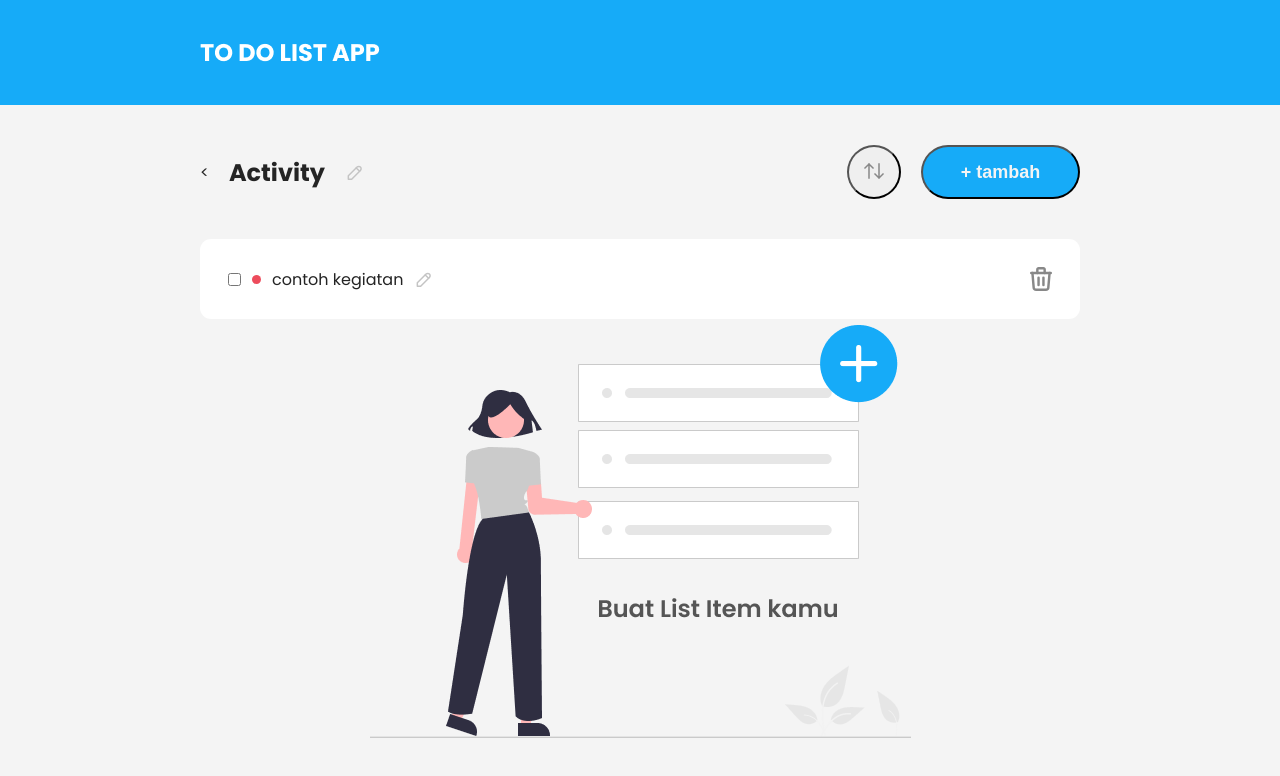
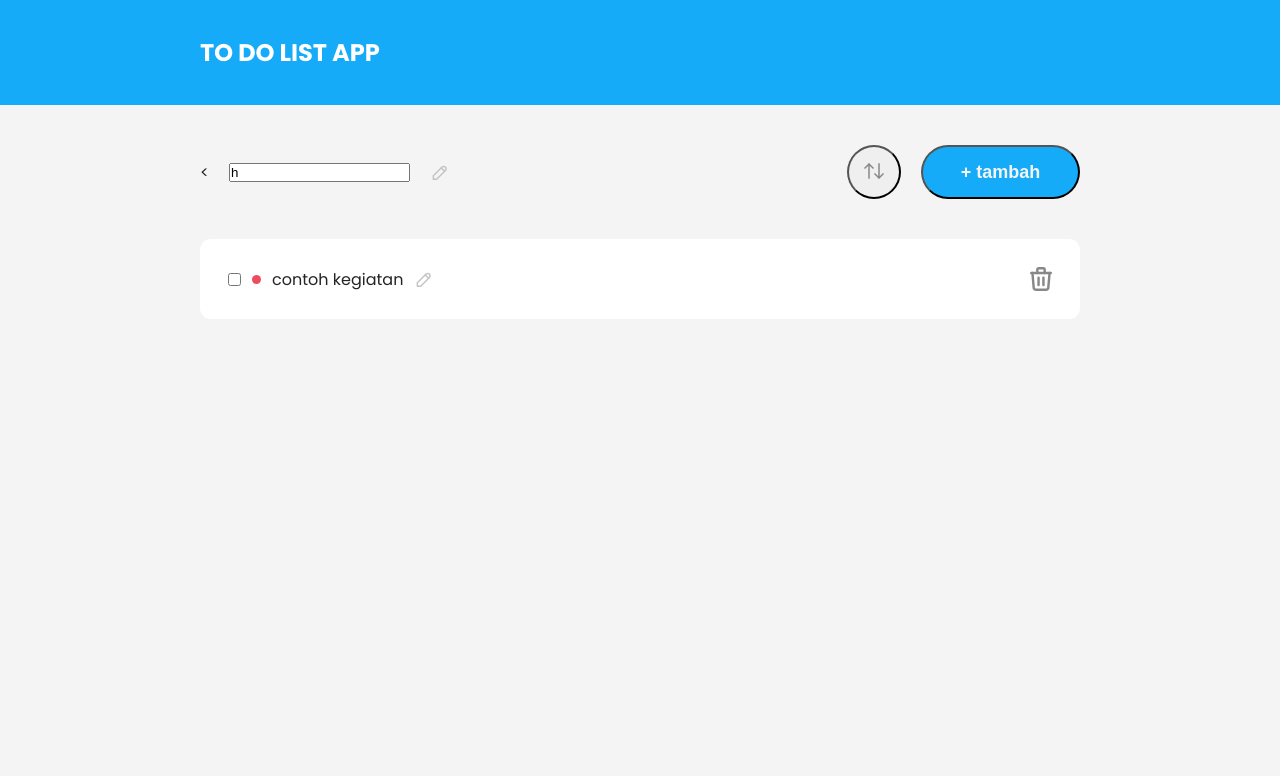
Before and after one commit to ayyubnurumi/tdl-react-devcode, a React (Vite) app: page /item-list/1 in a window 1280 px wide. Shown: the top 776 px of the page. Built offline with nearby package versions, Linux system fonts and the light colour scheme.

Commit message:
update act title

```diff
--- a/src/App.jsx
+++ b/src/App.jsx
@@ -36,7 +36,9 @@
             setShow, data, setData
           }}
         >
-          <RouterProvider router={router} />
+          <ActivityData.Provider value={{}}>
+            <RouterProvider router={router} />
+          </ActivityData.Provider>
         </ControlFlow.Provider>
       </main>
     </>
--- a/src/pages/Dasboard.jsx
+++ b/src/pages/Dasboard.jsx
@@ -6,7 +6,7 @@
 import { ActivityData, ControlFlow } from "../App";
 
 export const Dasboard = () => {
-  const {data, setData} = useContext(ControlFlow);
+  const {data, setData, setIsActivity} = useContext(ControlFlow);
 
   const addActivity = useCallback(() => {
     activity.createActivity(setData);
@@ -14,7 +14,8 @@
 
   useEffect(() => {
     activity.getActivity(setData);
-  }, [setData]);
+    setIsActivity(true)
+  }, [setData, setIsActivity]);
 
   return (
     <>
--- a/src/pages/ItemList.jsx
+++ b/src/pages/ItemList.jsx
@@ -1,25 +1,32 @@
-import { useState } from "react";
+import { useContext, useState } from "react";
 import edit from "../assets/icon-edit-p.4ebec345.svg";
 import emptyTodo from "../assets/todo-empty-state.png";
 import Modal from "../components/Modal";
 import { Sort } from "../components/Sort";
 
 import { TodoItem } from "../components/TodoItem";
+import { ActivityData, ControlFlow } from "../App";
 // import { activity, toDoItem } from "../services/services";
 
 export const ItemList = () => {
-  const [show, setShow] = useState(false);
+  const { show, setShow } = useContext(ControlFlow);
+  const data = useContext(ActivityData);
+  console.log(data);
+  const [update, setUpdate] = useState(false);
   const addTodo = () => {
     setShow(!show);
   };
   return (
     <>
-      <Modal show={show} setShow={setShow} />
+      <Modal />
       <div className="section-header">
         <div style={{ display: "flex", gap: "20px", placeItems: "center" }}>
           <span>&lt;</span>
-          <h2>Activity</h2>
-          <img src={edit} alt="edit" />
+          {update?
+            <h2>Activity</h2>:
+            <input type="text" value="h" />
+          }
+          <img src={edit} alt="edit" onClick={() => setUpdate(!update)} />
         </div>
         <div style={{ display: "flex", gap: "20px", placeItems: "center" }}>
           <Sort />
@@ -29,11 +36,7 @@
         </div>
       </div>
       <div className="section-body" style={{ gap: ".4rem" }}>
-        <TodoItem />
-        <img
-          src={emptyTodo}
-          alt="empty-state"
-        />
+        {data ? <TodoItem /> : <img src={emptyTodo} alt="empty-state" />}
       </div>
     </>
   );
```
